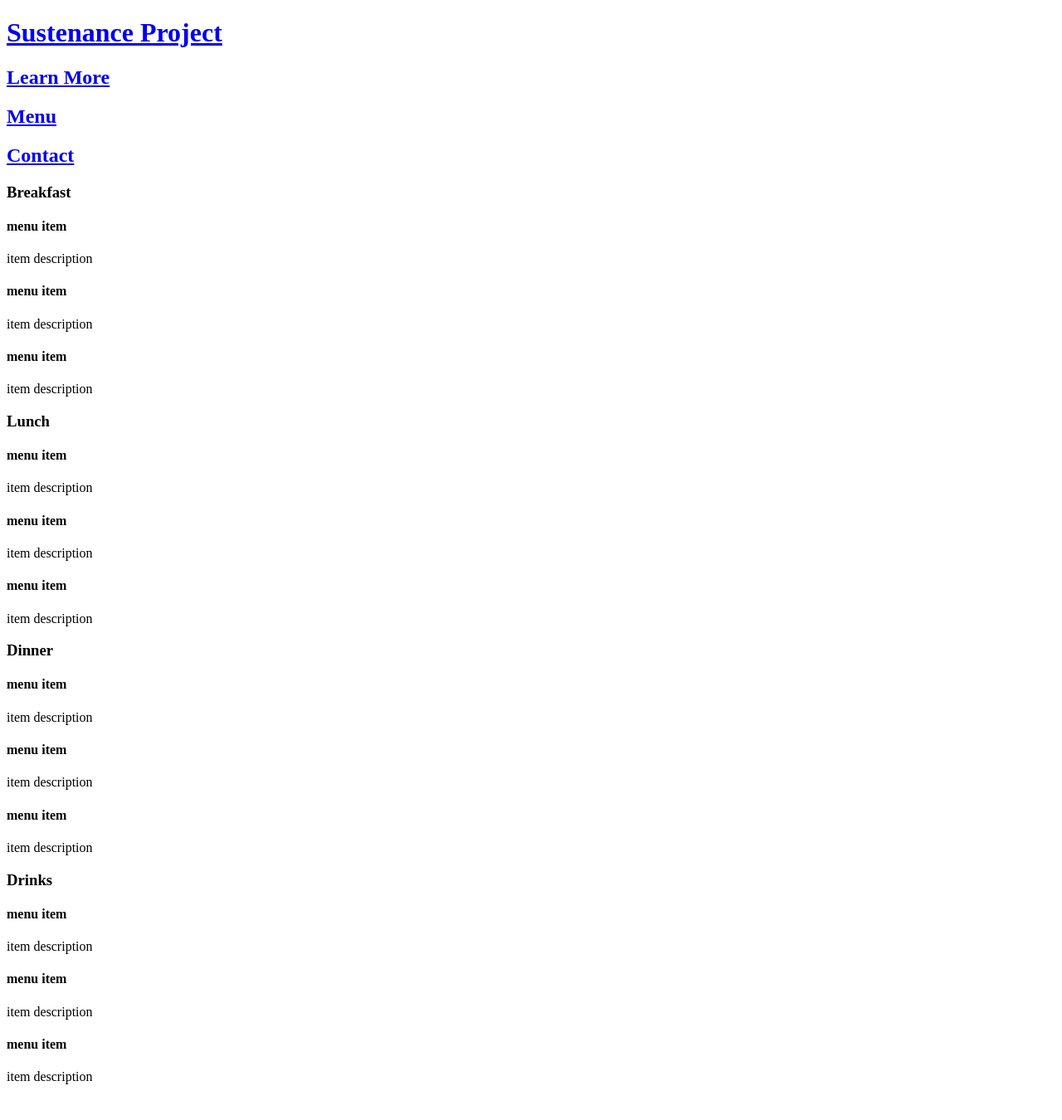
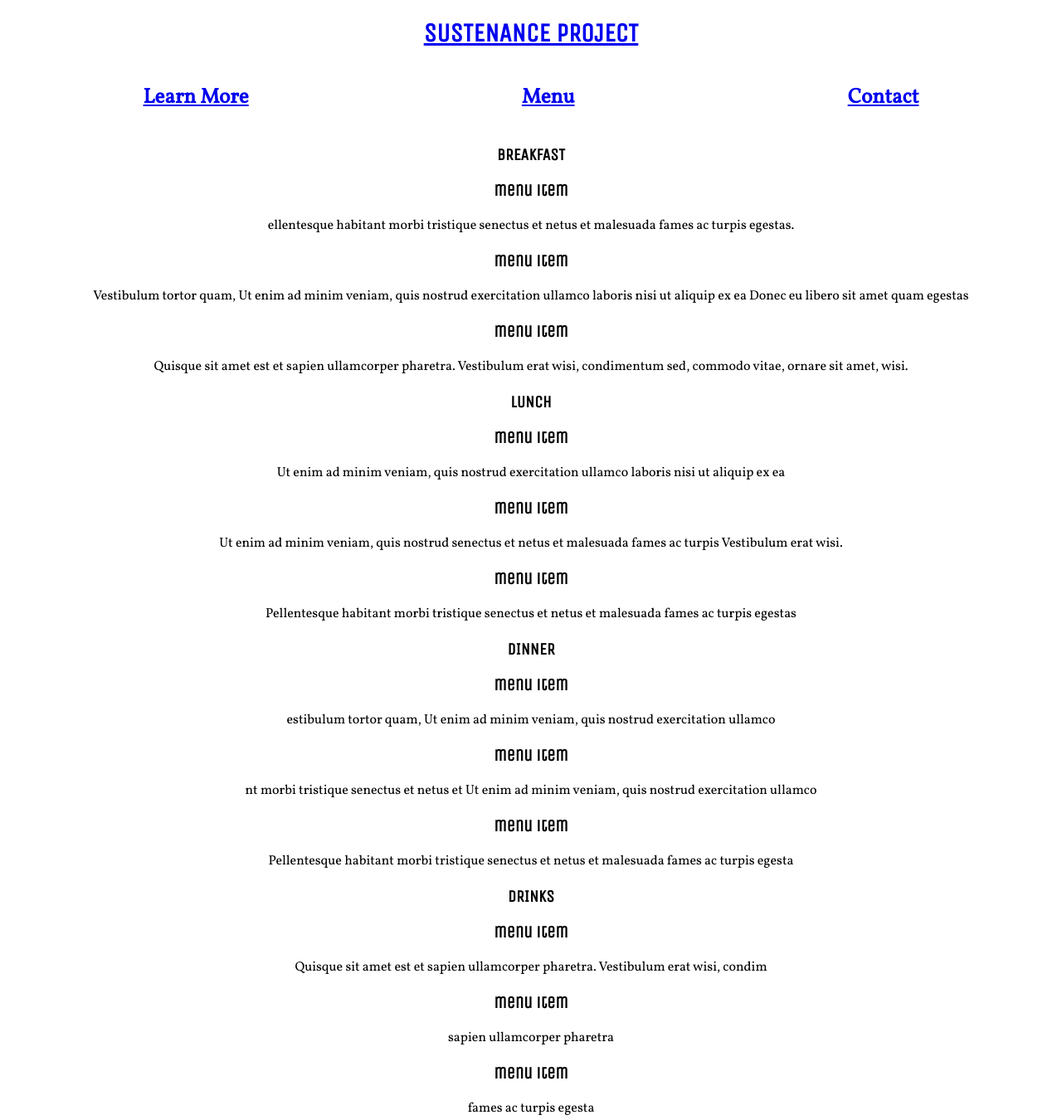
Before and after one commit to avoshell/sustenance-project, a plain HTML site: page food-menu.html in a window 1280 px wide. Shown: the whole page at 83% size. Before the commit the page ends 1323 px from the top, so only its background shows below. Drawn offline with nearby package versions, Linux system fonts and the light colour scheme.

Commit message:
Added image and styling

```diff
--- a/food-menu.html
+++ b/food-menu.html
@@ -4,10 +4,11 @@
     <meta charset="UTF-8">
     <title>Sustenance Project | Menu</title>
     <link rel="stylesheet" href="stylesheet.css">
+    <link href="https://fonts.googleapis.com/css?family=Unica+One|Vollkorn" rel="stylesheet">
 </head>
 <body>
 
-<h1><a href="index.html">Sustenance Project</a></h1>
+<h1><a href="index.html">SUSTENANCE PROJECT</a></h1>
 
 <nav>
     <h2><a href="about.html">Learn More</a></h2>
@@ -18,55 +19,55 @@
 
 
 <div>
-    <h3>Breakfast</h3>
+    <h3>BREAKFAST</h3>
 
-    <h4>menu item</h4>
-    <p>item description</p>
+    <h3>menu item</h3>
+    <p>ellentesque habitant morbi tristique senectus et netus et malesuada fames ac turpis egestas.</p>
 
-    <h4>menu item</h4>
-    <p>item description</p>
+    <h3>menu item</h3>
+    <p>Vestibulum tortor quam, Ut enim ad minim veniam, quis nostrud exercitation ullamco laboris nisi ut aliquip ex ea Donec eu libero sit amet quam egestas</p>
 
-    <h4>menu item</h4>
-    <p>item description</p>
+    <h3>menu item</h3>
+    <p>Quisque sit amet est et sapien ullamcorper pharetra. Vestibulum erat wisi, condimentum sed, commodo vitae, ornare sit amet, wisi.</p>
 </div>
 
 <div>
-    <h3>Lunch</h3>
+    <h3>LUNCH</h3>
 
-    <h4>menu item</h4>
-    <p>item description</p>
+    <h3>menu item</h3>
+    <p>Ut enim ad minim veniam, quis nostrud exercitation ullamco laboris nisi ut aliquip ex ea</p>
 
-    <h4>menu item</h4>
-    <p>item description</p>
+    <h3>menu item</h3>
+    <p>Ut enim ad minim veniam, quis nostrud senectus et netus et malesuada fames ac turpis Vestibulum erat wisi.</p>
 
-    <h4>menu item</h4>
-    <p>item description</p>
+    <h3>menu item</h3>
+    <p>Pellentesque habitant morbi tristique senectus et netus et malesuada fames ac turpis egestas</p>
 </div>
 
 <div>
-    <h3>Dinner</h3>
+    <h3>DINNER</h3>
 
-    <h4>menu item</h4>
-    <p>item description</p>
+    <h3>menu item</h3>
+    <p>estibulum tortor quam, Ut enim ad minim veniam, quis nostrud exercitation ullamco </p>
 
-    <h4>menu item</h4>
-    <p>item description</p>
+    <h3>menu item</h3>
+    <p>nt morbi tristique senectus et netus et Ut enim ad minim veniam, quis nostrud exercitation ullamco </p>
 
-    <h4>menu item</h4>
-    <p>item description</p>
+    <h3>menu item</h3>
+    <p>Pellentesque habitant morbi tristique senectus et netus et malesuada fames ac turpis egesta</p>
 </div>
 
 <div>
-    <h3>Drinks</h3>
+    <h3>DRINKS</h3>
 
-    <h4>menu item</h4>
-    <p>item description</p>
+    <h3>menu item</h3>
+    <p>Quisque sit amet est et sapien ullamcorper pharetra. Vestibulum erat wisi, condim</p>
 
-    <h4>menu item</h4>
-    <p>item description</p>
+    <h3>menu item</h3>
+    <p>sapien ullamcorper pharetra</p>
 
-    <h4>menu item</h4>
-    <p>item description</p>
+    <h3>menu item</h3>
+    <p>fames ac turpis egesta</p>
 </div>
 
 </body>
--- a/stylesheet.css
+++ b/stylesheet.css
@@ -1,3 +1,75 @@
-.main-purpose {
-    background-image:
+
+/* Headings - font-family: 'Unica One', cursive;  */
+/* Text - font-family: 'Vollkorn', serif; */
+
+
+/*** Main Styles **/
+
+body {
+    text-align: center;
 }
+
+h1, h3, h4 {
+    font-family: 'Unica One', cursive;
+}
+h2, p {
+    font-family: 'Vollkorn', serif;
+}
+
+h1 {
+    font-size: 1.953em;
+}
+h2 {
+    font-size: 1.563em;
+}
+h3 {
+    font-size: 1.25em;
+}
+p {
+    font-size: 1em;
+}
+
+/* NAVIGATION */
+
+nav {
+    display: flex;
+}
+
+nav h2 {
+    flex-grow: 1;
+    margin-left: 15px;
+    margin-right: 15px;
+}
+
+
+/*** Small Media Query **/
+ @media (max-width: 599px) {
+     .main-purpose {
+         height: 150px;
+         width: 95%;
+         margin: auto;
+         margin-top: 30px;
+
+     }
+
+     .small {
+         width: 100%;
+         height: 25%;
+         margin: auto;
+         padding: 0;
+     }
+
+     nav {
+         flex-direction: column;
+         width: 90%;
+     }
+ }
+
+
+/*** Medium Media Query **/
+@media (max-width: 899px) {}
+
+
+/*** Large Media Query **/
+
+@media (min-width: 1199px) {}
```
Also changed, not shown: about.html (+5 -4 lines), contact.html (+2 -1 lines), index.html (+6 -1 lines).
